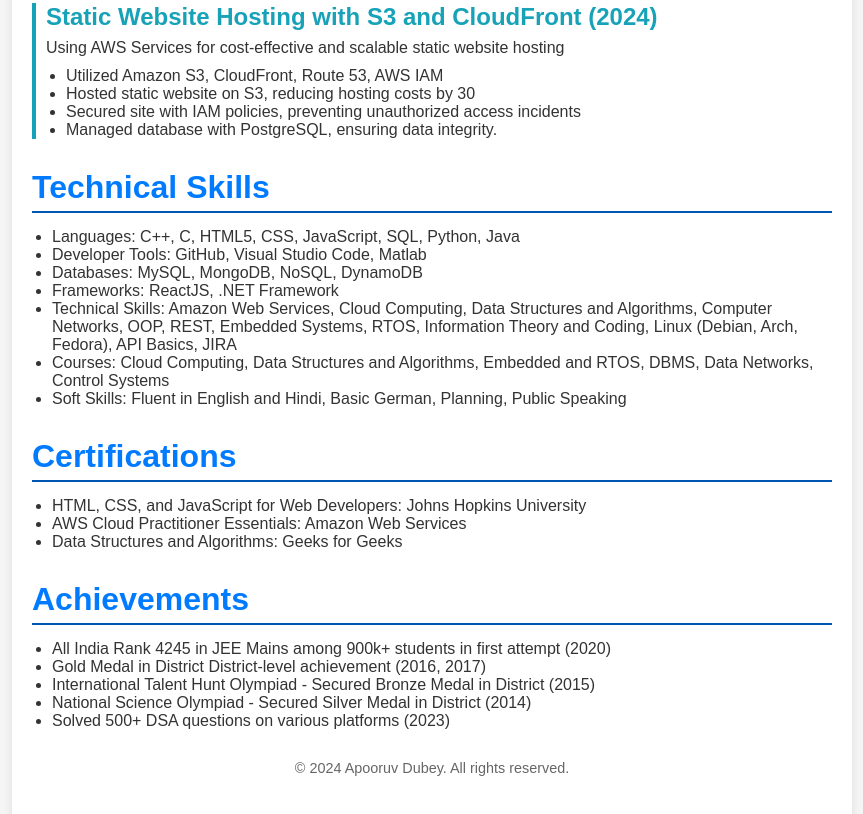
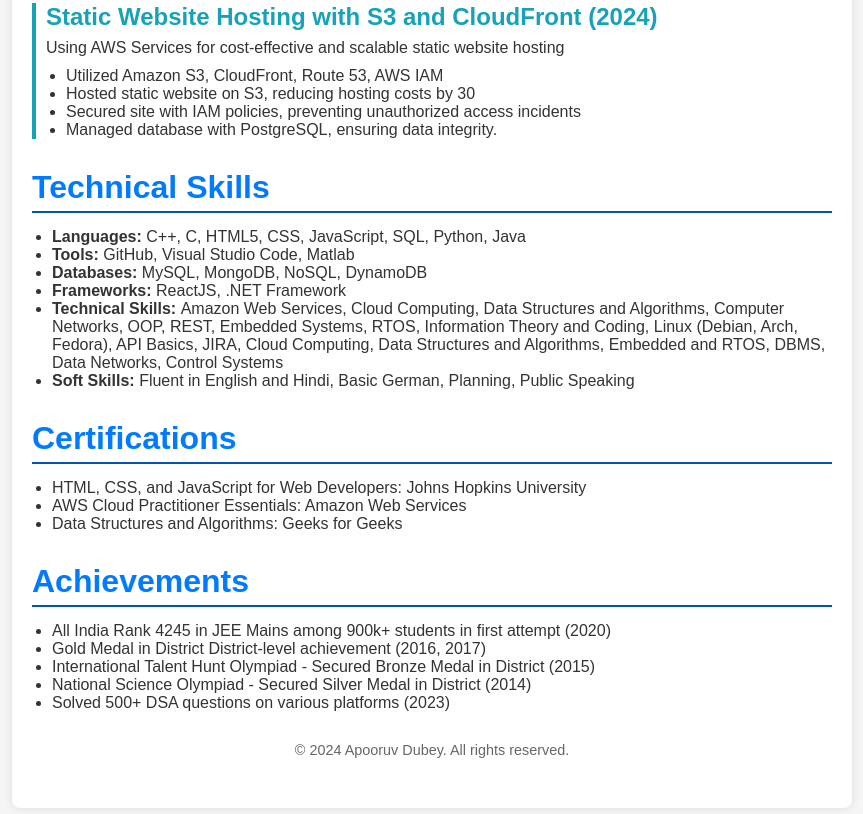
Before and after one commit to Apooruv/MyResume, a plain HTML site: page index.html in a window 1280 px wide. Shown: the part 1014-1828 px from the top of the page, without its empty margins (208-1071 px from the left). Drawn offline with Linux system fonts and the light colour scheme; a script that the page names is missing.

Commit message:
Update index.html

```diff
--- a/index.html
+++ b/index.html
@@ -74,13 +74,13 @@
         <section>
             <h2>Technical Skills</h2>
             <ul>
-                <li>Languages: C++, C, HTML5, CSS, JavaScript, SQL, Python, Java</li>
-                <li>Developer Tools: GitHub, Visual Studio Code, Matlab</li>
-                <li>Databases: MySQL, MongoDB, NoSQL, DynamoDB</li>
-                <li>Frameworks: ReactJS, .NET Framework</li>
-                <li>Technical Skills: Amazon Web Services, Cloud Computing, Data Structures and Algorithms, Computer Networks, OOP, REST, Embedded Systems, RTOS, Information Theory and Coding, Linux (Debian, Arch, Fedora), API Basics, JIRA</li>
-                <li>Courses: Cloud Computing, Data Structures and Algorithms, Embedded and RTOS, DBMS, Data Networks, Control Systems</li>
-                <li>Soft Skills: Fluent in English and Hindi, Basic German, Planning, Public Speaking</li>
+                <li><strong>Languages:</strong> C++, C, HTML5, CSS, JavaScript, SQL, Python, Java</li>
+                <li><strong>Tools: </strong>GitHub, Visual Studio Code, Matlab</li>
+                <li><strong>Databases:</strong> MySQL, MongoDB, NoSQL, DynamoDB</li>
+                <li><strong>Frameworks:</strong> ReactJS, .NET Framework</li>
+                <li><strong>Technical Skills: </strong>Amazon Web Services, Cloud Computing, Data Structures and Algorithms, Computer Networks, OOP, REST, Embedded Systems, RTOS, Information Theory and Coding, Linux (Debian, Arch, Fedora), API Basics, JIRA,
+                    Cloud Computing, Data Structures and Algorithms, Embedded and RTOS, DBMS, Data Networks, Control Systems</li>
+                <li><strong>Soft Skills:</strong> Fluent in English and Hindi, Basic German, Planning, Public Speaking</li>
             </ul>
         </section>
 
```
